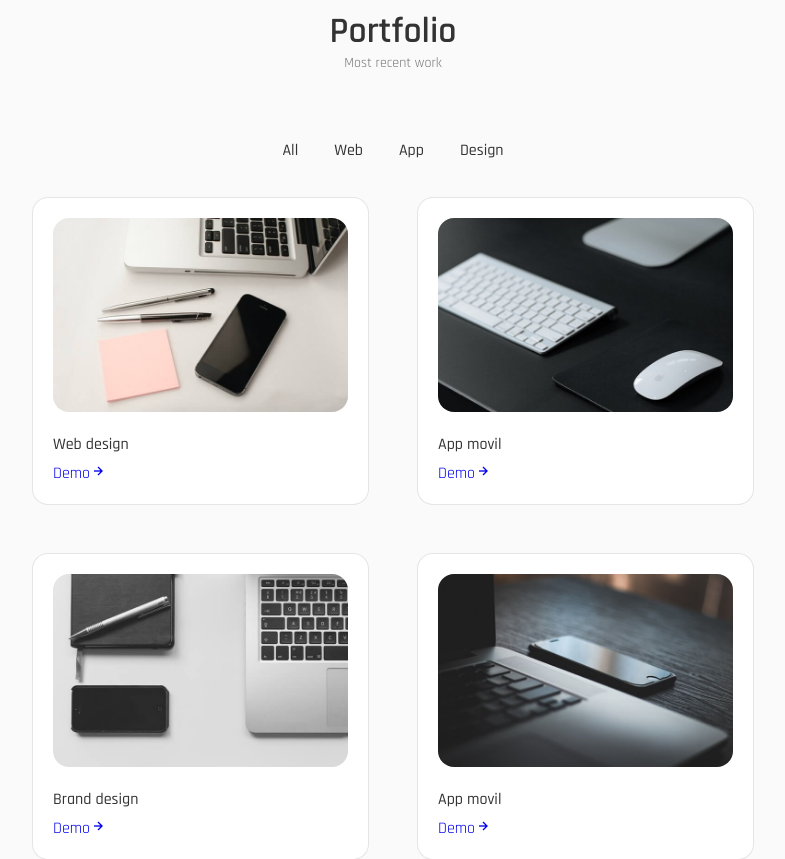
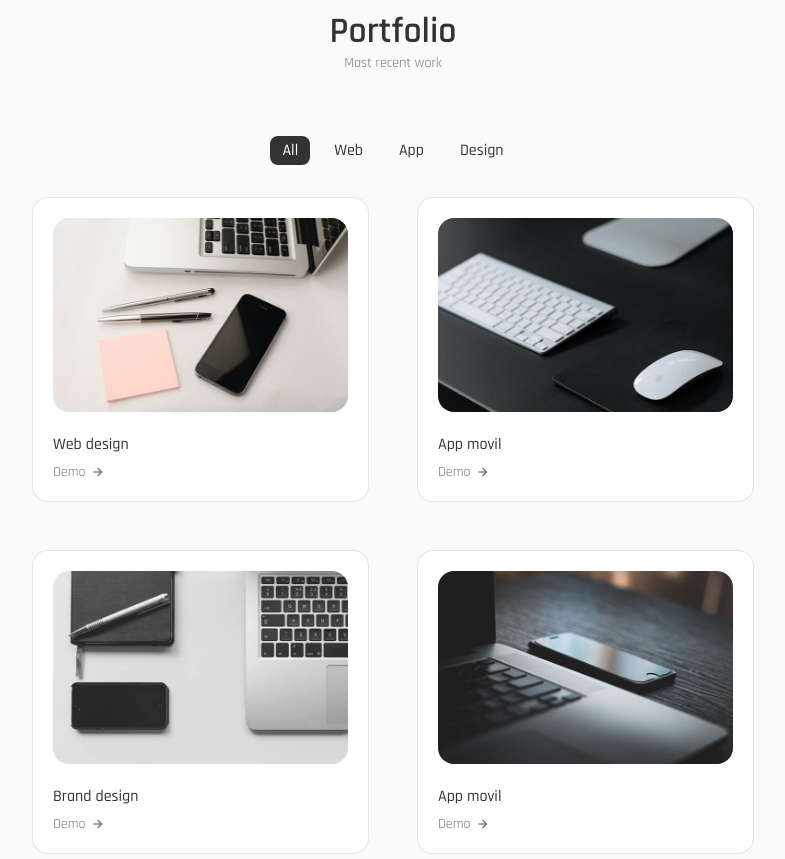
Before and after one commit to Na-David/Portfolio, a React (Create React App) app: page / in a window 1280 px wide. Shown: the part 3080-3939 px from the top of the page, without its empty margins (247-1032 px from the left). Built offline with nearby package versions, Linux system fonts and the light colour scheme; the HTML template or start-up script is replaced by a standard one.

Commit message:
Portfolios - rest

```diff
--- a/src/components/Work/Work.css
+++ b/src/components/Work/Work.css
@@ -44,3 +44,27 @@
     font-weight: var(--font-medium);
     margin-bottom: var(--mb-0-5);
   }
+
+.work__button {
+    width: max-content;
+    color: var(--text-color);
+    font-size: var(--small-font-size);
+    display: flex;
+    align-items: center;
+    column-gap: 0.25rem;
+  }
+
+  .work__button-icon {
+    font-size: 1rem;
+    transition: 0.4s;
+  }
+
+  .work__button:hover .work__button-icon {
+    transform: translateX(0.25rem);
+  }
+
+  /* Active Item Work */
+  .active-work {
+    background-color: var(--title-color);
+    color: var(--container-color);
+  }
```
